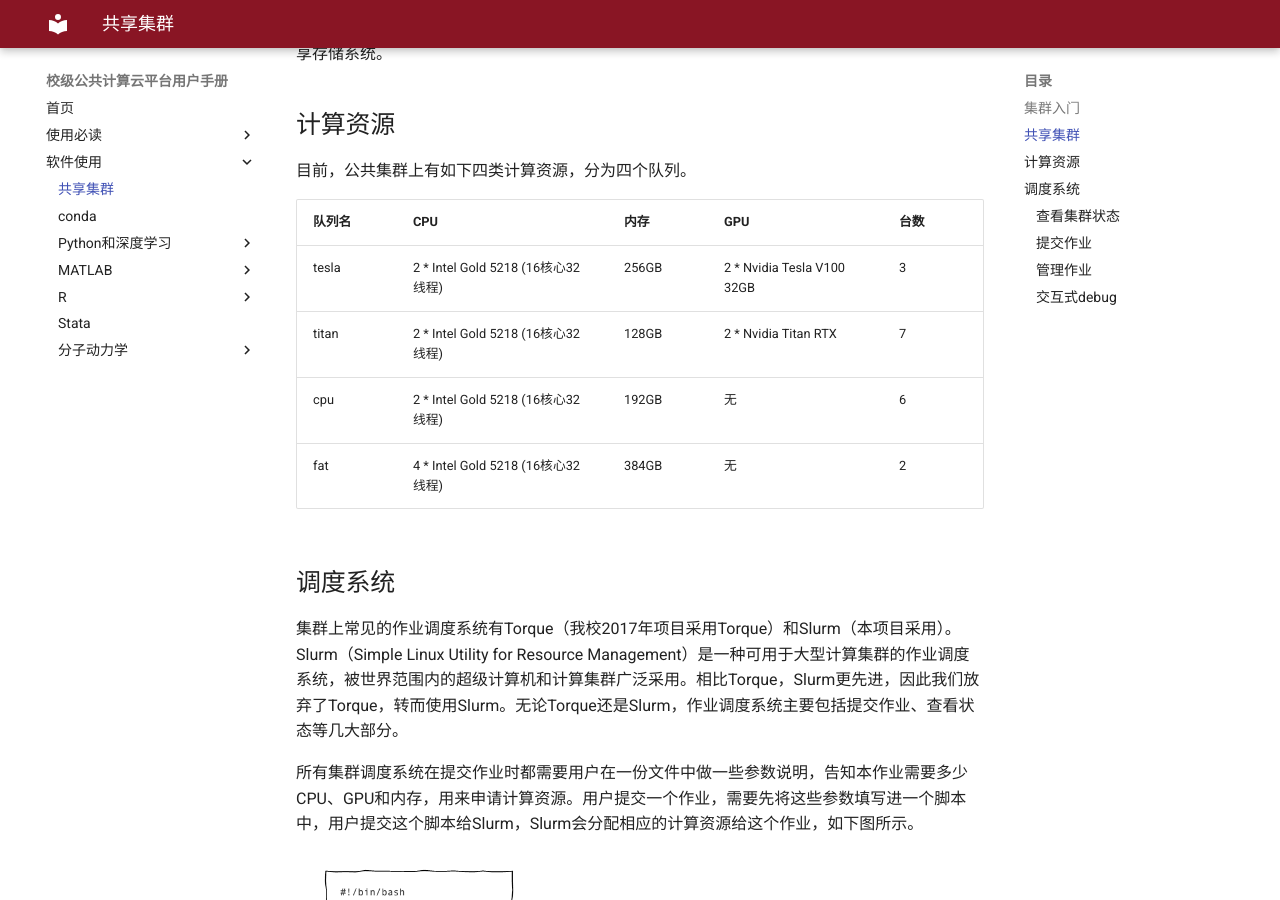
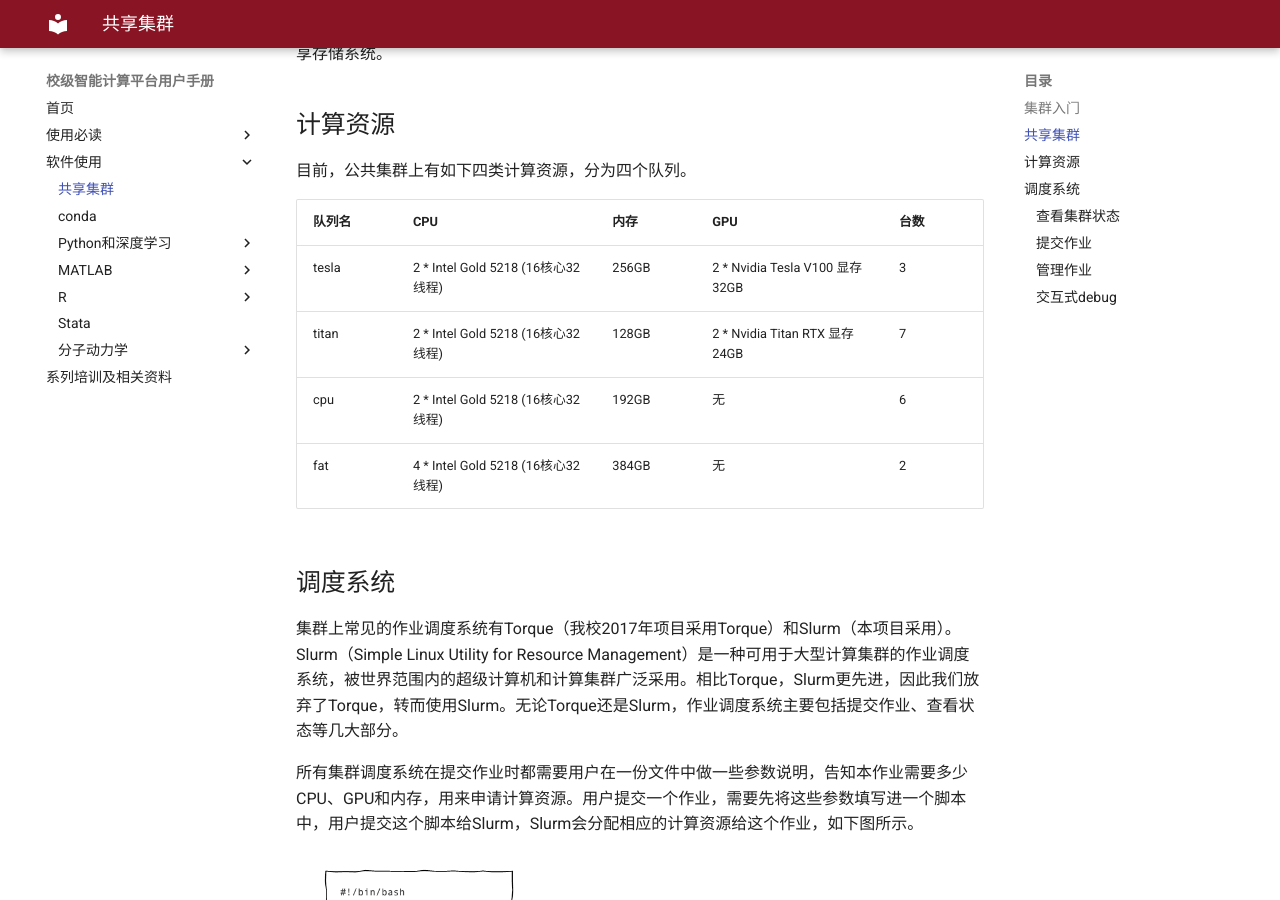
Before and after one commit to ruc-cc/cc-help-docs, an MkDocs documentation site: the page built from docs/app/GPU-Cluster.md, in a window 1280 px wide and 900 px high, scrolled down 1828 px. Built offline with MkDocs 1.6.1 and Material for MkDocs 9.7.7, drawn with Linux system fonts in a browser that asks for light colours.

Commit message:
tutorials

```diff
--- a/docs/app/GPU-Cluster.md
+++ b/docs/app/GPU-Cluster.md
@@ -36,8 +36,8 @@
 
 | 队列名 | CPU                         | 内存  | GPU                        | 台数 |
 | ------ | --------------------------- | ----- | -------------------------- | ---- |
-| tesla  | 2 * Intel Gold 5218 (16核心32线程) | 256GB | 2 * Nvidia Tesla V100 32GB | 3    |
-| titan  | 2 * Intel Gold 5218 (16核心32线程) | 128GB | 2 * Nvidia Titan RTX       | 7    |
+| tesla  | 2 * Intel Gold 5218 (16核心32线程) | 256GB | 2 * Nvidia Tesla V100 显存32GB | 3    |
+| titan  | 2 * Intel Gold 5218 (16核心32线程) | 128GB | 2 * Nvidia Titan RTX 显存24GB  | 7    |
 | cpu    | 2 * Intel Gold 5218 (16核心32线程) | 192GB | 无                         | 6    |
 | fat    | 4 * Intel Gold 5218 (16核心32线程) | 384GB | 无                         | 2    |
 
--- a/mkdocs.yml
+++ b/mkdocs.yml
@@ -1,4 +1,4 @@
-site_name: 校级公共计算云平台用户手册
+site_name: 校级智能计算平台用户手册
 site_url: 'https://cc.ruc.edu.cn/help/'
 
 theme:
@@ -45,3 +45,5 @@ nav:
       - 'Stata': 'app/stata.md'
       - '分子动力学':
         - 'Amber': 'app/amber.md'
+
+    - '系列培训及相关资料': 'tutorials.md'
```
Also changed, not shown: docs/tutorials.md (added, +13 -0 lines).
